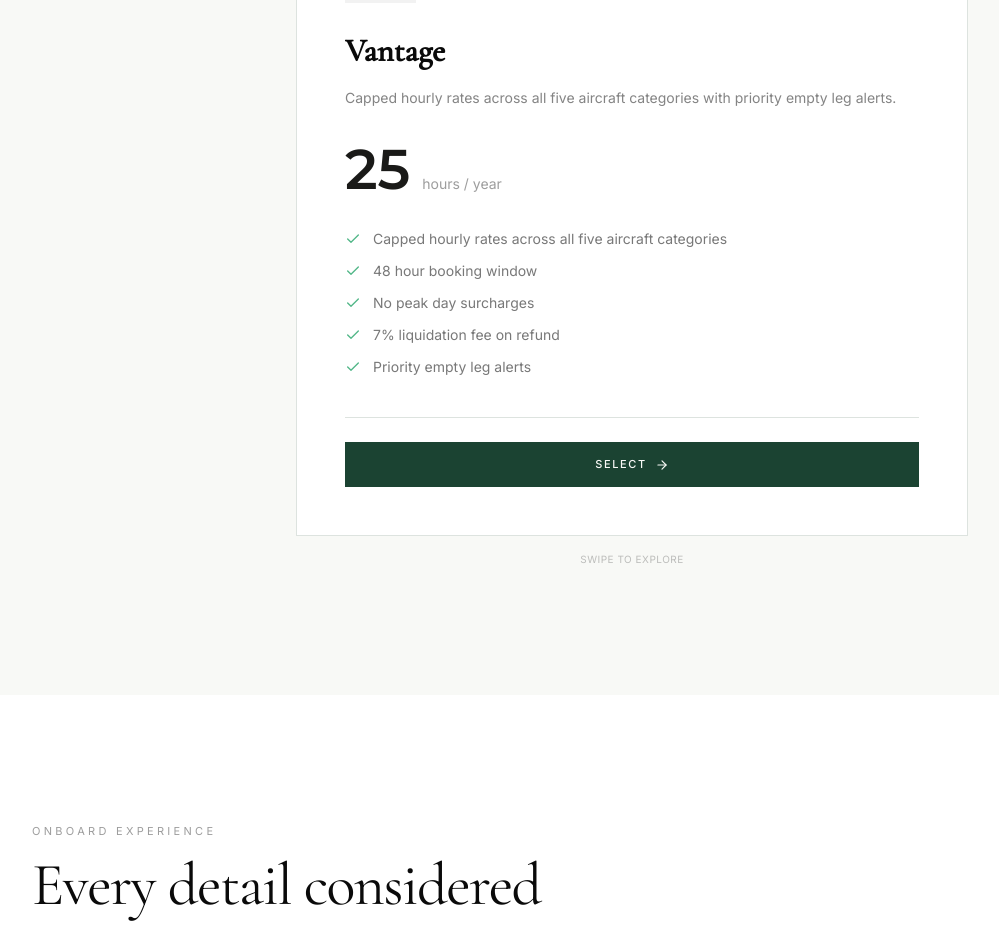
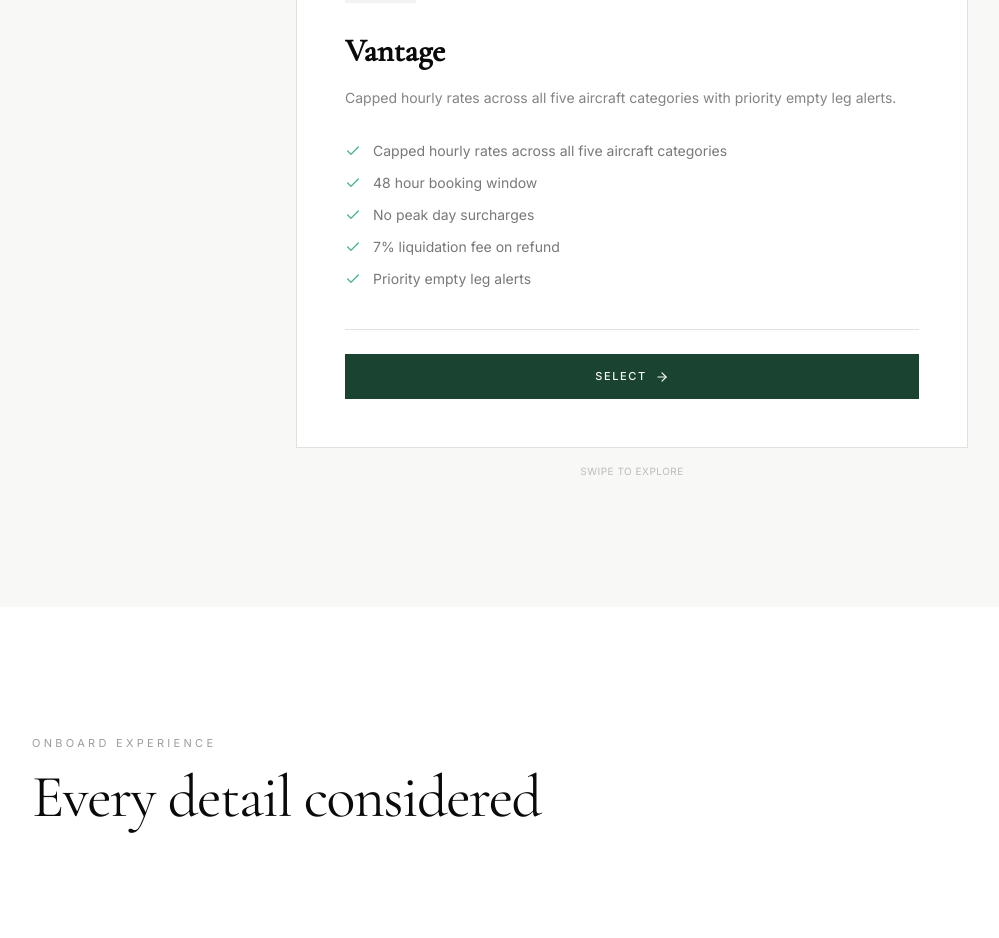
Before and after one commit to crestpointmedialtd-design/sarvenejets, a React (Vite) app: page / in a window 1280 px wide. Shown: the part 5860-6798 px from the top of the page, without its empty margins (8-1007 px from the left). Built offline with nearby package versions, Linux system fonts and the light colour scheme.

Commit message:
Remove hours field from jet card tiers

```diff
--- a/src/sections/JetCard.tsx
+++ b/src/sections/JetCard.tsx
@@ -8,7 +8,6 @@ gsap.registerPlugin(ScrollTrigger);
 const tiers = [
   {
     name: 'Vantage',
-    hours: '25',
     label: 'Select',
     description: 'Capped hourly rates across all five aircraft categories with priority empty leg alerts.',
     features: [
@@ -23,7 +22,6 @@ const tiers = [
   },
   {
     name: 'Meridian',
-    hours: '50',
     label: 'Most Requested',
     description: 'Capped hourly rates with dedicated account manager and exclusive event invitations.',
     features: [
@@ -42,7 +40,6 @@ const tiers = [
   },
   {
     name: 'Zenith',
-    hours: '100',
     label: 'Sovereign',
     description: 'Ultimate tier with same-day priority booking, waived fuel surcharges, and first right of refusal.',
     features: [
@@ -135,14 +132,6 @@ const JetCard = () => {
             <h3 className="text-sarvene-black mb-3" style={{fontFamily: "'Cormorant Garamond', serif", fontWeight: 700, fontSize: '2rem'}}>{tier.name}</h3>
             <p className="font-sans text-sm text-sarvene-black/50 mb-8 leading-relaxed">{tier.description}</p>
 
-            {/* Hours figure in Montserrat — headings stay Cormorant, numbers are Montserrat */}
-            <div className="mb-8">
-              <span className="font-mont font-semibold" style={{fontSize: '3.5rem', lineHeight: 1, color: 'var(--color-sarvene-obsidian, #1a1a18)'}}>
-                {tier.hours}
-              </span>
-              <span className="font-sans text-sm text-sarvene-black/40 ml-3">hours / year</span>
-            </div>
-
             <ul className="space-y-3 mb-10">
               {tier.features.map((f) => (
                 <li key={f} className="flex items-start gap-3 font-sans text-sm text-sarvene-black/55">
```
